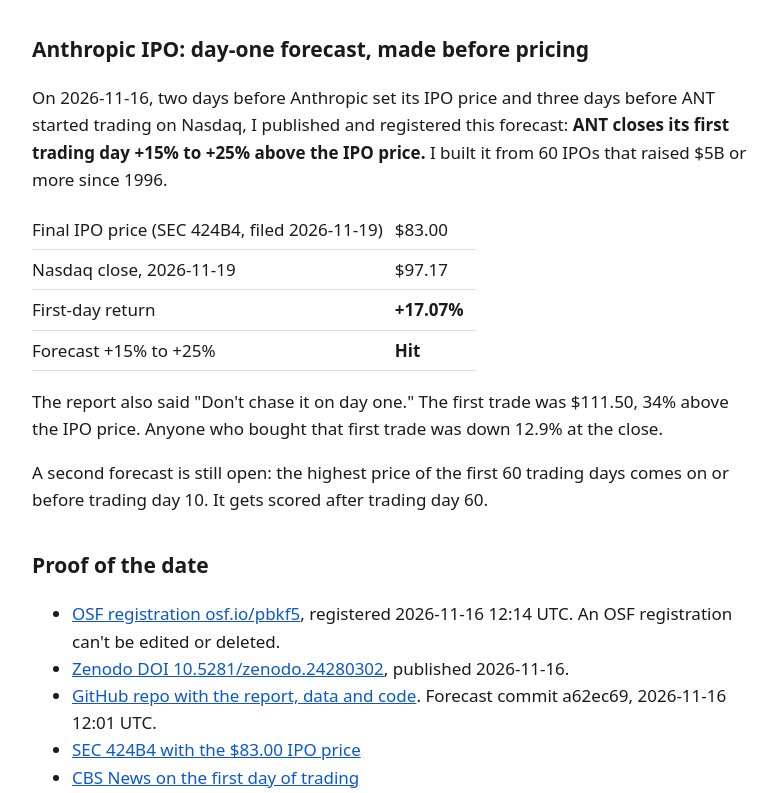
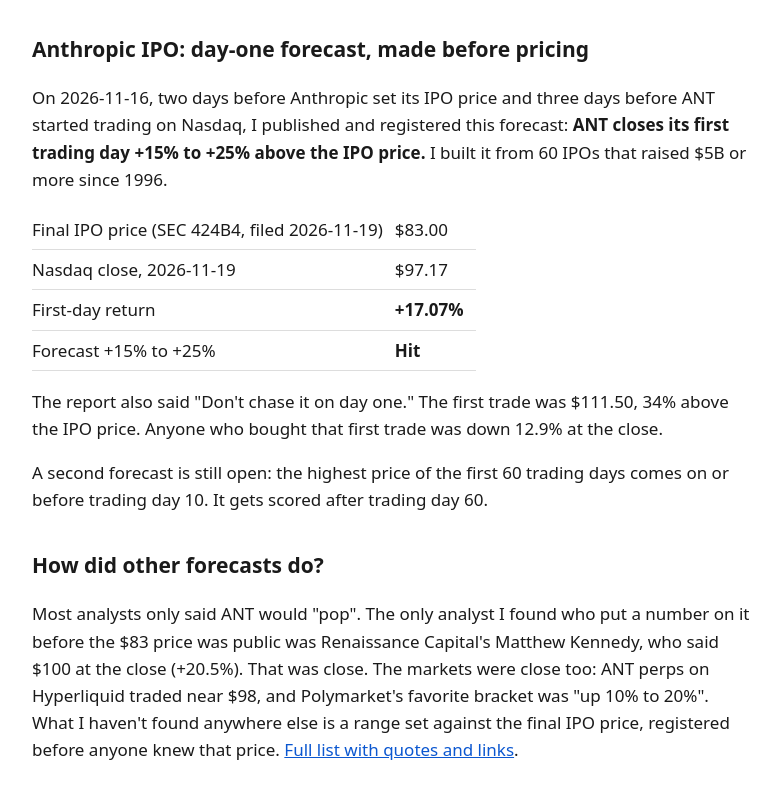
Before and after one commit to ithiria894/ithiria894.github.io, a plain HTML site: page index.html in a window 1280 px wide. Shown: the part 159-952 px from the top of the page, without its empty margins (248-1028 px from the left). Drawn offline with Linux system fonts and the light colour scheme.

Commit message:
Add how other forecasts did

```diff
--- a/index.html
+++ b/index.html
@@ -66,6 +66,9 @@ a{color:#0b57d0}.muted{color:#555}
 <p>The report also said "Don't chase it on day one." The first trade was $111.50, 34% above the IPO price. Anyone who bought that first trade was down 12.9% at the close.</p>
 <p>A second forecast is still open: the highest price of the first 60 trading days comes on or before trading day 10. It gets scored after trading day 60.</p>
 
+<h2>How did other forecasts do?</h2>
+<p>Most analysts only said ANT would "pop". The only analyst I found who put a number on it before the $83 price was public was Renaissance Capital's Matthew Kennedy, who said $100 at the close (+20.5%). That was close. The markets were close too: ANT perps on Hyperliquid traded near $98, and Polymarket's favorite bracket was "up 10% to 20%". What I haven't found anywhere else is a range set against the final IPO price, registered before anyone knew that price. <a href="https://github.com/ithiria894/anthropic-ipo-prediction-2026/tree/main/others_forecasts">Full list with quotes and links</a>.</p>
+
 <h2>Proof of the date</h2>
 <ul>
 <li><a href="https://osf.io/pbkf5/">OSF registration osf.io/pbkf5</a>, registered 2026-11-16 12:14 UTC. An OSF registration can't be edited or deleted.</li>
```
Also changed, not shown: 1 other file.
